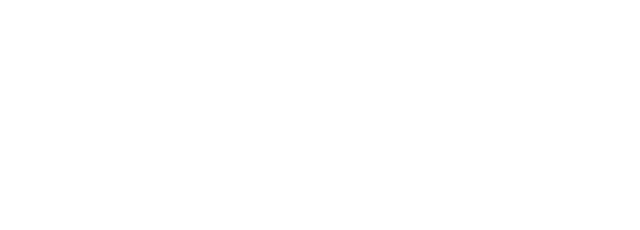
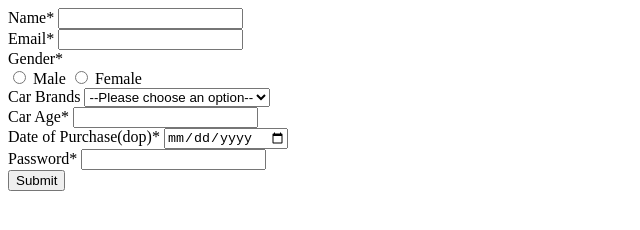
Before and after one commit to acciojob/car-insurance-form-vipingautam01, a website: page main.html in a window 1280 px wide. Shown: the whole page, without its empty margins (0-640 px from the left). Drawn offline with Linux system fonts and the light colour scheme.

Commit message:
created a submission

```diff
--- a/main.html
+++ b/main.html
@@ -7,7 +7,47 @@
 </head>
 
 <body>
-	<!-- the entire body must be written by student -->
+	<form method="POST">
+  <div>
+    <label for="name">Name*</label>
+    <input type="text" id="name" name="name" required>
+  </div>
+  <div>
+    <label for="email">Email*</label>
+    <input type="email" id="email" name="email" required>
+  </div>
+  <div>
+    <label for="gender">Gender*</label><br>
+    <input type="radio" id="gender_m" name="gender" value="male" required>
+    <label for="gender_m">Male</label>
+    <input type="radio" id="gender_f" name="gender" value="female" required>
+    <label for="gender_f">Female</label>
+  </div>
+  <div>
+    <label for="cars">Car Brands</label>
+    <select id="cars" name="cars">
+      <option value="">--Please choose an option--</option>
+      <option value="BMW">BMW</option>
+      <option value="Audi">Audi</option>
+      <option value="Mercedez">Mercedez</option>
+    </select>
+  </div>
+  <div>
+    <label for="carage">Car Age*</label>
+    <input type="number" id="carage" name="carage" required>
+  </div>
+  <div>
+    <label for="dop">Date of Purchase(dop)*</label>
+    <input type="date" id="dop" name="dop" required>
+  </div>
+  <div>
+    <label for="password">Password*</label>
+    <input type="password" id="password" name="password" required>
+  </div>
+  <button type="submit">Submit</button>
+</form>
+
+
     <script type="text/javascript" src="./script.js">
 </script>
 
```
